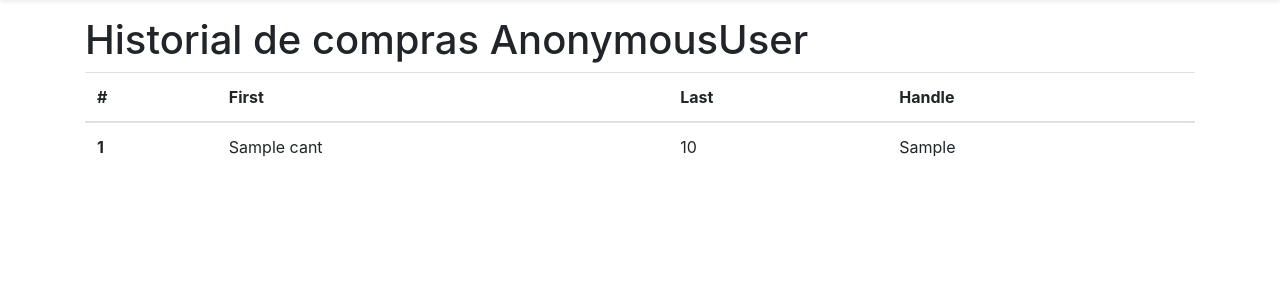
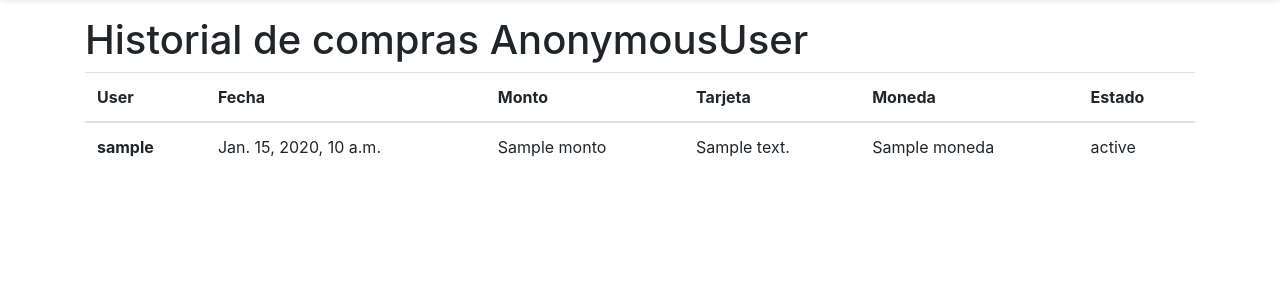
Before and after one commit to BranthonyC/practica3-ayd1, a Django app: template templates/giftcard/history.html in a window 1280 px wide. Shown: the part 75-375 px from the top of the page. Run offline with Django 3.2, Linux system fonts and the light colour scheme; the template is opened without the code that fills it: most values are stand-ins (such as "Sample title", 1, 10 or a date in 2020); parts of the project's set-up code (start-up, migrations or seed data) failed here and were passed over; some libraries are stand-ins or nearby versions.

Commit message:
listar compras

```diff
--- a/CardCatalog/views.py
+++ b/CardCatalog/views.py
@@ -10,12 +10,12 @@ from .models import *
 from users.models import *
 
 class detalle_transaccionListView(ListView):
-    model = detalle_transaccion
+    model = transaccion
     template_name = "giftcard/history.html"
     context_object_name = "lista_transacciones"
 
     def get_queryset(self):
-        return detalle_transaccion.objects.filter(id_trans__id_user=self.request.user)
+        return transaccion.objects.filter(id_user=self.request.user)
 
 # Create your views here.
 def getAPI_TasaCambio():
--- a/templates/giftcard/history.html
+++ b/templates/giftcard/history.html
@@ -10,19 +10,25 @@
         <table class="table">
         <thead>
             <tr>
-            <th scope="col">#</th>
-            <th scope="col">First</th>
-            <th scope="col">Last</th>
-            <th scope="col">Handle</th>
+            <th scope="col">User</th>
+            <th scope="col">Fecha</th>
+            <th scope="col">Monto</th>
+            <th scope="col">Tarjeta</th>
+            <th scope="col">Moneda</th>
+            <th scope="col">Estado</th>
             </tr>
         </thead>
         <tbody>
-            {% for transacion in lista_transacciones %}
+            {% for compra in lista_transacciones %}
                 <tr>
-                <th scope="row">{{transacion.id}}</th>
-                <td>{{transacion.cant}}</td>
-                <td>{{transacion.precio}}</td>
-                <td>{{transacion.id_trans}}</td>
+                <th scope="row">{{compra.id_user.username}}</th>
+                <td>{{compra.fecha}}</td>
+                {% for detail_item in compra.tarjeta.all %}
+                    <td>{{detail_item.monto}}</td>
+                    <td>{{detail_item}}</td>
+                    <td>{{detail_item.moneda}}</td>
+                    <td>{{detail_item.estado}}</td>
+                {% endfor %}
                 </tr>
             {% endfor %}
 
```
Also changed, not shown: CardCatalog/models.py (+14 -3 lines), CardCatalog/migrations/0008_auto_20201103_0111.py (added).
